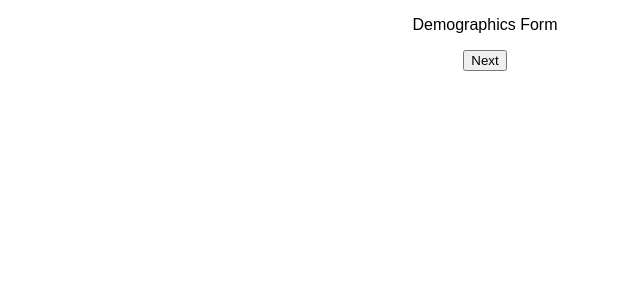
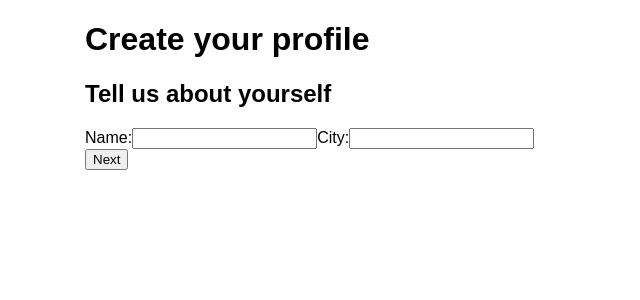
Before and after one commit to doncasanova/filmfans, a React (Create React App) app in the folder client/: page /profile/create in a window 1280 px wide. Shown: the top 300 px of the page, without its empty margins (155-795 px from the left). Built offline with nearby package versions, Linux system fonts and the light colour scheme.

Commit message:
Implement profile forms and event handling

```diff
--- a/client/src/App.js
+++ b/client/src/App.js
@@ -8,13 +8,15 @@ class App extends Component {
   render() {
     return (
       <div className="App">
-        <Router>
-          <Switch>
+        <div className="page">
+          <Router>
+            <Switch>
               <Route exact path="/" component={Dummy} />
               <Route exact path="/profile/create" component={ProfileCreate} />
               <Route exact path="/profile/:id" component={Dummy} />
-          </Switch>
-        </Router>
+            </Switch>
+          </Router>
+        </div>
       </div>
     );
   }
--- a/client/src/components/ProfileCreate.js
+++ b/client/src/components/ProfileCreate.js
@@ -10,26 +10,78 @@ export default class ProfileCreate extends Component {
     this.state = {
       name: "",
       city: "",
-      films: [],
+      films: ["", "", ""],
       step: 1
     }
   }
 
+  handleTextChange = (e) => {
+    const name = e.target.name;
+    const value = e.target.value;
+
+    this.setState({ [name]: value });
+  }
+
+  handleFilmChange = (e) => {
+    const splitName = e.target.name.split('-');
+    const filmNumber = splitName[1];
+    const value = e.target.value;
+
+    const changedFilms = [...this.state.films];
+    changedFilms[filmNumber] = value;
+
+    this.setState({ films: changedFilms })
+  }
+
   renderDemographicsForm() {
     return (
-      <p>Demographics Form</p>
+      <form>
+        <h2>Tell us about yourself</h2>
+
+        <label for="name">Name:
+          <input type="text" name="name" value={this.state.name} onChange={this.handleTextChange} />
+        </label>
+
+        <label for="city">City:
+          <input type="text" name="city" value={this.state.city} onChange={this.handleTextChange} />
+        </label>
+      </form>
     )
   }
 
   renderTopFilmsForm() {
     return (
-      <p>Top Films Form</p>
+      <form>
+        <h2>What are your favorite films?</h2>
+
+        { this.state.films.map((film, index) => (
+
+          <label key={index} for={film+"-"+index}>Film #{index + 1}:
+
+            <input type="text" name={film+"-"+index} value={film} onChange={this.handleFilmChange} />
+
+          </label>
+
+        ))}
+
+      </form>
     )
   }
 
   renderConfirmationForm() {
     return (
-      <p>Confirmation</p>
+      <div>
+        <h2>Confirmation</h2>
+        <ul>
+          <li>Name: {this.state.name}</li>
+          <li>City: {this.state.city}</li>
+          <li>Favorite Films:
+            <ul>
+              { this.state.films.map((film) => <li key={film}>{film}</li> ) }
+            </ul>
+          </li>
+        </ul>
+      </div>
     )
   }
 
@@ -54,6 +106,8 @@ export default class ProfileCreate extends Component {
   render() {
     return (
       <div className="profile-create">
+        <h1>Create your profile</h1>
+
         { this.state.step === 1 && this.renderDemographicsForm()}
 
         { this.state.step === 2 && this.renderTopFilmsForm()}
--- a/client/src/index.css
+++ b/client/src/index.css
@@ -3,3 +3,9 @@ body {
   padding: 0;
   font-family: sans-serif;
 }
+
+.page {
+  margin: 0 auto;
+  width: 800px;
+  text-align: left;
+}
```
